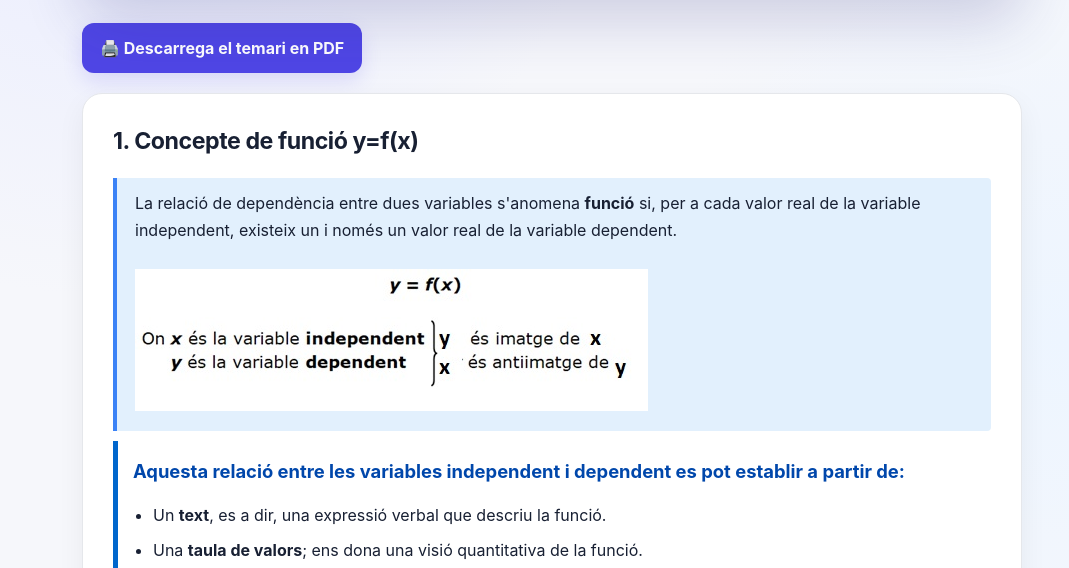
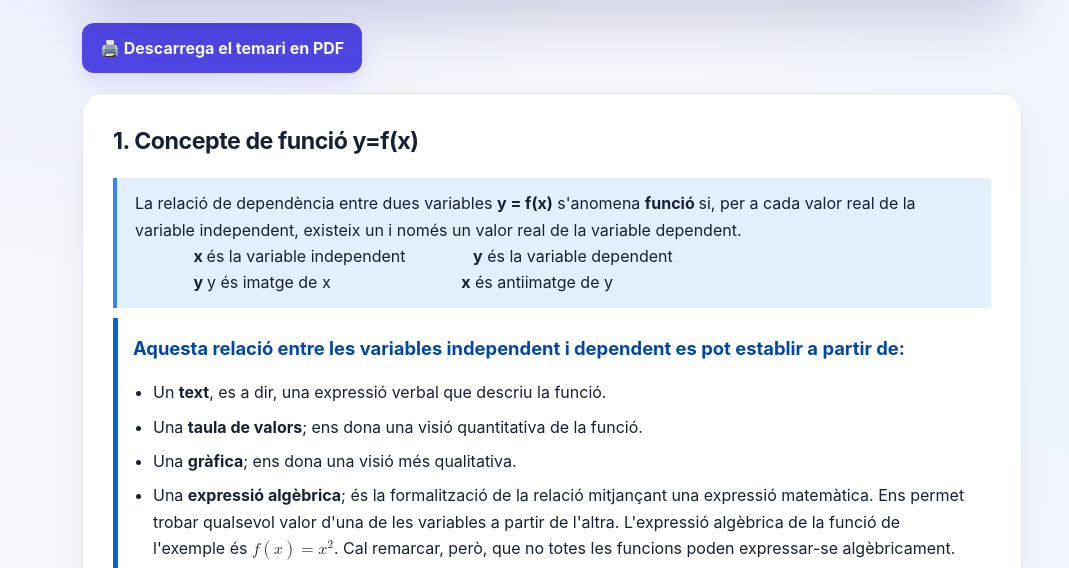
Before and after one commit to luzlozano-IPB/Funcions, a plain HTML site: page index.html in a window 1280 px wide. Shown: the part 216-784 px from the top of the page, without its empty margins (88-1157 px from the left). Drawn offline with Linux system fonts and the light colour scheme.

Commit message:
Add files via upload

```diff
--- a/index.html
+++ b/index.html
@@ -114,9 +114,12 @@
     <section class="card">
       <h2> 1. Concepte de funció  y=f(x) </h2>
       <div class="formula-box">
-      La relació de dependència entre dues variables s'anomena <strong>funció</strong> si, per a cada valor real de la variable independent, existeix un i només un valor real de la variable dependent.
- <br><br>
-        <img src="Imatges/Variables.jpg" alt="Variables dependent i independent" style="max-width: 100%; height: auto;">
+      La relació de dependència entre dues variables <strong> y = f(x)</strong>  s'anomena <strong>funció </strong> si, per a cada valor real de la variable independent, existeix un i només un valor real de la variable dependent.
+ <br>
+  &nbsp;&nbsp;&nbsp;&nbsp;&nbsp;&nbsp;&nbsp;&nbsp;&nbsp;&nbsp;&nbsp;&nbsp;  <strong>x </strong>  és la variable independent &nbsp;&nbsp;&nbsp;&nbsp;&nbsp;&nbsp; &nbsp;&nbsp;&nbsp;&nbsp;&nbsp;&nbsp;  <strong>y</strong> és la variable dependent<br>
+ &nbsp;&nbsp;&nbsp;&nbsp;&nbsp;&nbsp;&nbsp;&nbsp;&nbsp;&nbsp;&nbsp;&nbsp; <strong>y </strong>y és imatge de x &nbsp;&nbsp;&nbsp;&nbsp;&nbsp;&nbsp; &nbsp;&nbsp;&nbsp;&nbsp;&nbsp;&nbsp; &nbsp;&nbsp;&nbsp;&nbsp;&nbsp;&nbsp; &nbsp;&nbsp;&nbsp;&nbsp;&nbsp;&nbsp;  <strong>x</strong> és antiimatge de y
+           </math>
+
   </div>
   <div class="callout">
         <span style="color: #0047AB; font-size: 1.15em;"><strong>Aquesta relació entre les variables independent i dependent es pot establir a partir de:</strong></span>
```
